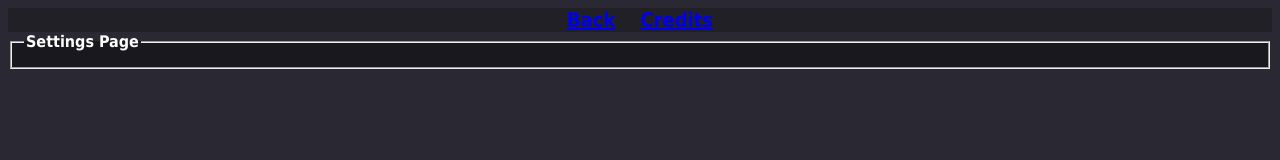
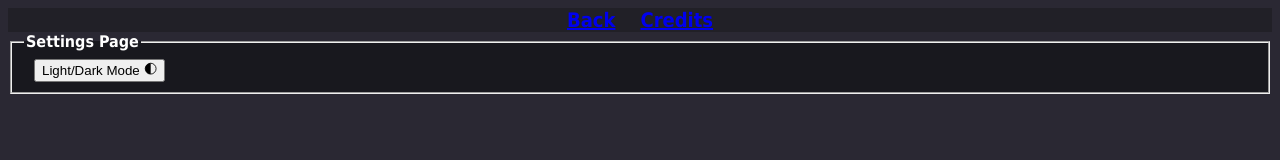
Before and after one commit to PortilizenDev/MadnessSite, a plain HTML site: page Pages/Settings.html in a window 1280 px wide. Drawn offline with nearby package versions, Linux system fonts and the light colour scheme.

Commit message:
First Button!

```diff
--- a/Pages/Settings.html
+++ b/Pages/Settings.html
@@ -5,6 +5,9 @@
     <link rel="stylesheet" href="./Styles/base.css">
   </head>
   <body class="color1">
+    <script type="module" src="https://unpkg.com/ionicons@7.1.0/dist/ionicons/ionicons.esm.js"></script>
+    <script nomodule src="https://unpkg.com/ionicons@7.1.0/dist/ionicons/ionicons.js"></script>
+
     <div class="color4" align="center">
         <a href="../index.html" id="backBtn">Back</a>
         <a href="./Credits.html" id="CreditsPage"> Credits</a>
@@ -12,7 +15,12 @@
 
     <fieldset class="color2">
       <legend>Settings Page</legend>
-
+      <a>
+        <button onClick="themeSwitch">
+          Light/Dark Mode
+          <ion-icon name="contrast-outline"></ion-icon>
+        </button>
+      </a>
     </fieldset>
 
     <script src="/MadnessSite/SP/href-setup.js"></script>
```
